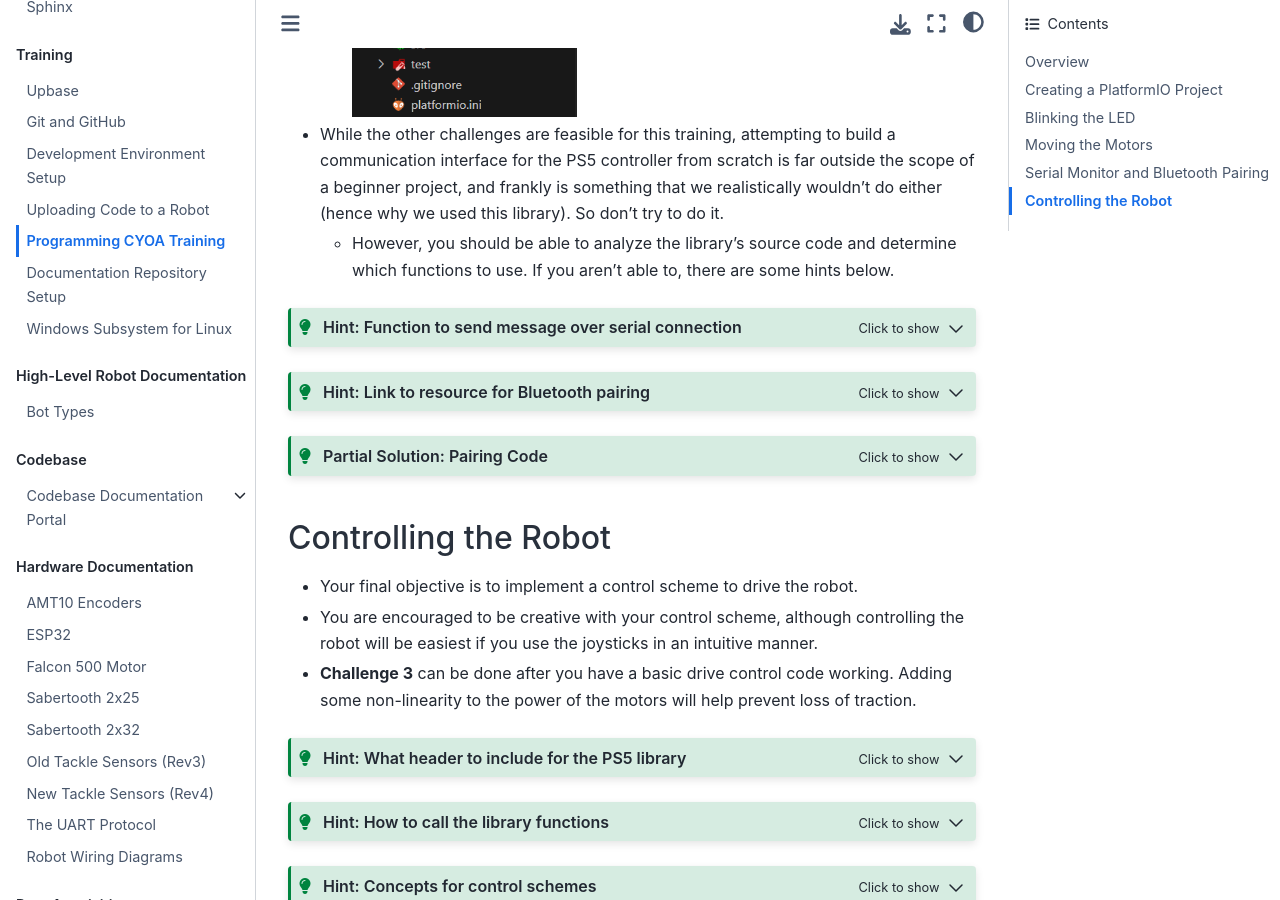
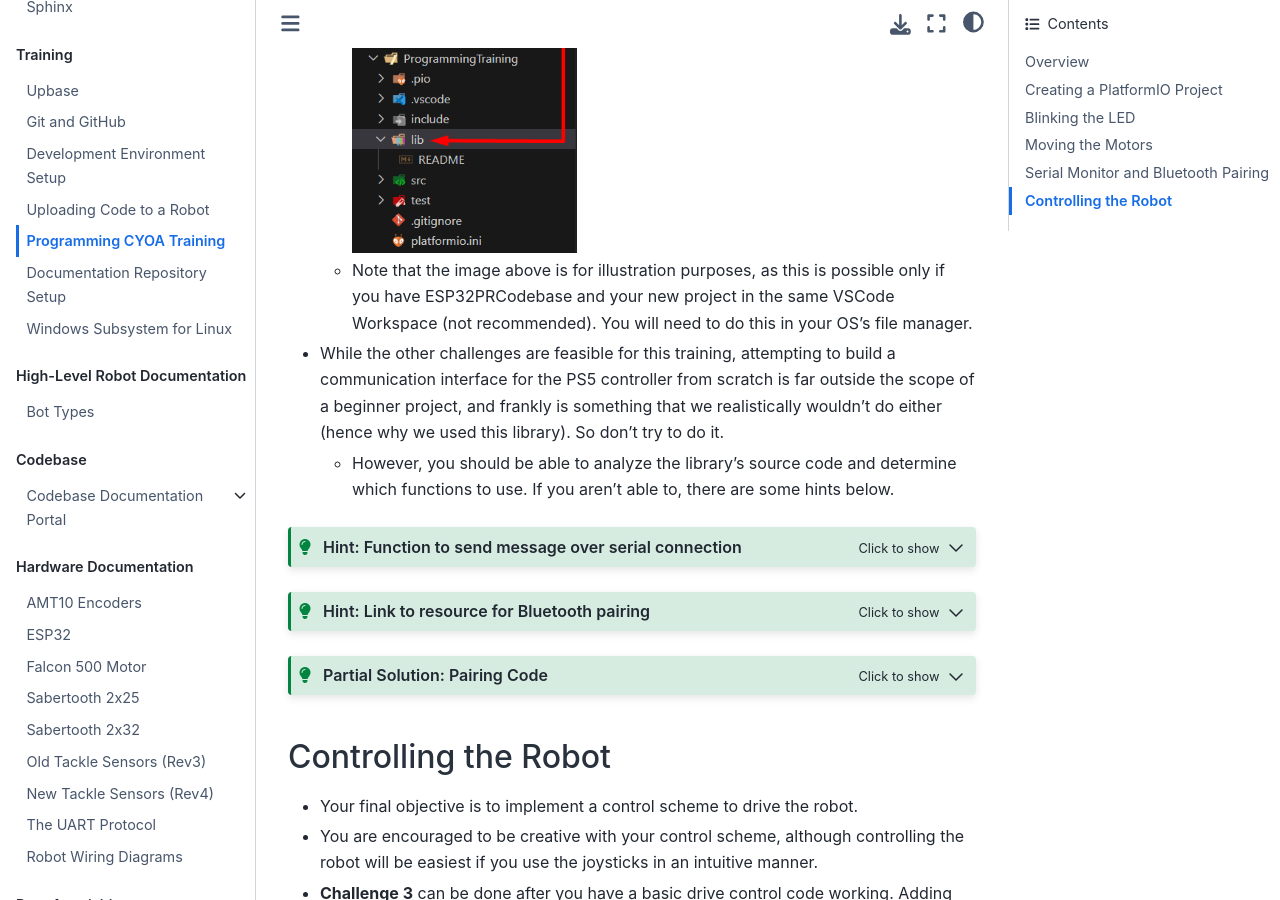
Before and after one commit to PolarRobotics/PR-Docs, a Sphinx documentation site: the page built from docs/source/training/programming-cyoa.md, in a window 1280 px wide and 900 px high, scrolled down 6942 px. Built offline with Sphinx 7.4.7 and the Sphinx Book theme 1.1.4, drawn with Linux system fonts in a browser that asks for light colours; some of the changed text lies outside the part shown.

Commit message:
Update programming-cyoa.md

````diff
--- a/docs/source/training/programming-cyoa.md
+++ b/docs/source/training/programming-cyoa.md
@@ -67,6 +67,11 @@
 ```{tip}
 
 PlatformIO has several example projects available from the `Project Examples` button in the Quick Access menu on the PlatformIO homepage. You may find these helpful.
+```
+
+```{note}
+
+If you already have the ESP32PRCodebase repository open in VSCode, you will want to close it before creating a new PlatformIO project.
 ```
 
 1. Navigate to the PlatformIO homepage (alien sidebar icon, `Quick Access` pane on the left, `PIO Home` dropdown, `Open`).
@@ -241,6 +246,7 @@
 - **Challenge 2** is to implement Bluetooth pairing from scratch (this is very difficult).
 - If you choose not to pursue Challenge 2, in order to control the PS5 controller, you will need to use the [ps5-esp32](https://github.com/rodneybakiskan/ps5-esp32) library.
 	- The easiest way to use this is to copy the `ps5-esp32-main` folder from our codebase's `lib` folder to your project's `lib` folder: <br> ![PS5 Library|250](../_static/images/training/programming-cyoa/ps5-esp32-lib.png){w=225px}
+  	- Note that the image above is for illustration purposes, as this is possible only if you have ESP32PRCodebase and your new project in the same VSCode Workspace (not recommended). You will need to do this in your OS's file manager.
 - While the other challenges are feasible for this training, attempting to build a communication interface for the PS5 controller from scratch is far outside the scope of a beginner project, and frankly is something that we realistically wouldn't do either (hence why we used this library). So don't try to do it.
 	- However, you should be able to analyze the library's source code and determine which functions to use. If you aren't able to, there are some hints below.
 
````
